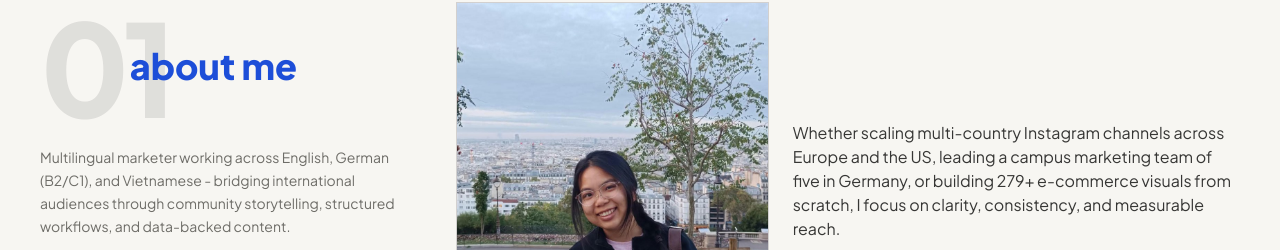
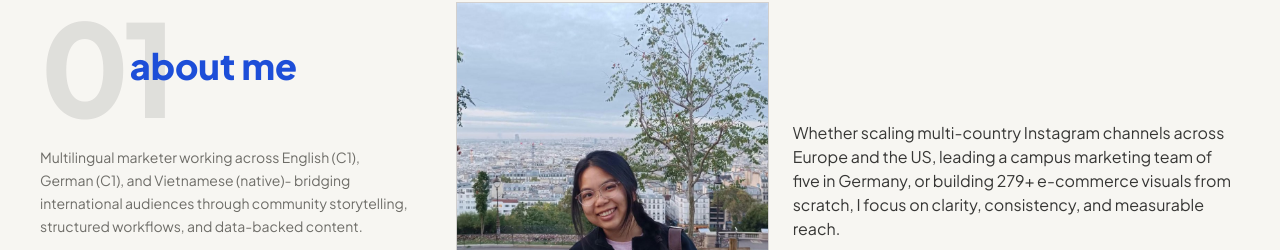
Before and after one commit to sherryhuynh12/sherryhuynh12.github.io, a plain HTML site: page index.html in a window 1280 px wide. Shown: the part 840-1090 px from the top of the page. Drawn offline with nearby package versions, Linux system fonts and the light colour scheme.

Commit message:
Revise language proficiency description in index.html
Updated language proficiency levels for clarity.

```diff
--- a/index.html
+++ b/index.html
@@ -228,7 +228,7 @@
             <h2 class="text-3xl sm:text-4xl font-extrabold text-cobalt -ml-10">about me</h2>
           </div>
           <p class="mt-4 text-sm text-muted leading-relaxed">
-            Multilingual marketer working across English, German (B2/C1), and Vietnamese - bridging international audiences through community storytelling, structured workflows, and data-backed content.
+            Multilingual marketer working across English (C1), German (C1), and Vietnamese (native)- bridging international audiences through community storytelling, structured workflows, and data-backed content.
           </p>
           <div class="mt-6 flex flex-wrap gap-2">
             <span class="text-xs font-semibold border border-ink/30 px-3 py-1 rounded-full">Instagram & Reels</span>
```
